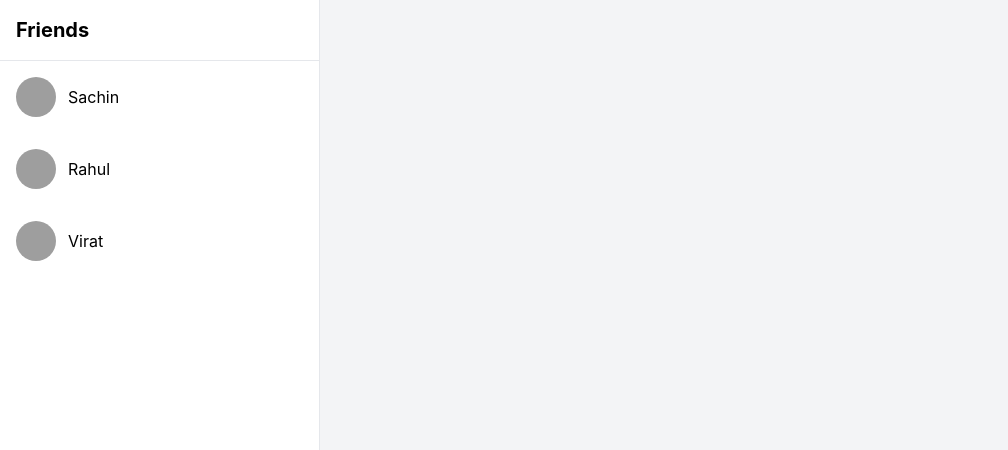
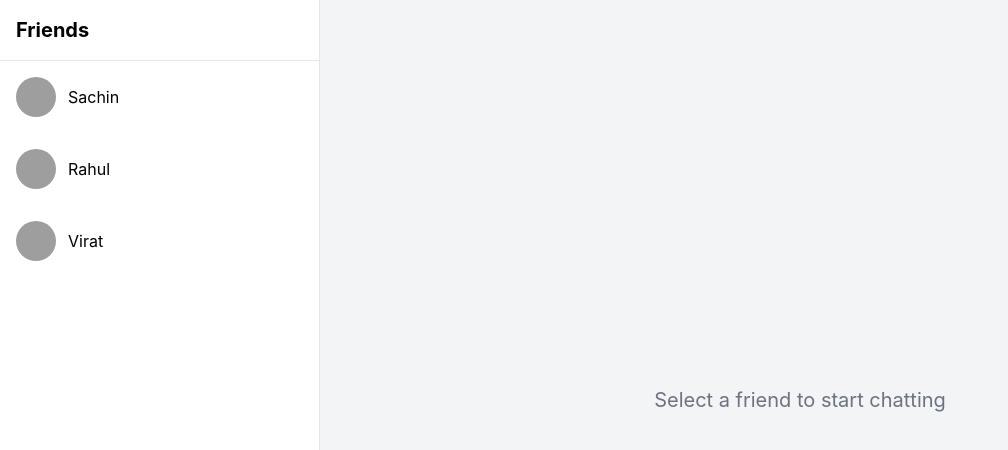
Before and after one commit to webtaculars-ai/messenger-app, a React (Create React App) app: page / in a window 1280 px wide. Shown: the top 450 px of the page, without its empty margins (0-1008 px from the left). Built offline with nearby package versions, Linux system fonts and the light colour scheme; grey boxes are pictures that could not be loaded.

Commit message:
Create chat window component

```diff
--- a/src/App.tsx
+++ b/src/App.tsx
@@ -1,11 +1,28 @@
-import React from "react";
+import React, { useState } from "react";
 import { FriendsList } from "./components/FriendsList";
+import { ChatWindow } from "./components/ChatWindow";
 import { friends } from "./data/friends";
+import { Friend } from "./types";
 
 const App: React.FC = () => {
+  const [selectedFriend, setSelectedFriend] = useState<Friend | null>(null);
+
   return (
     <div className="flex h-screen bg-gray-100">
       <FriendsList friends={friends} />
+      <div className="flex-1 flex flex-col">
+        {selectedFriend ? (
+          <>
+            <ChatWindow selectedFriend={selectedFriend} />
+          </>
+        ) : (
+          <div className="flex-1 flex items-center justify-center bg-gray-100">
+            <p className="text-xl text-gray-500">
+              Select a friend to start chatting
+            </p>
+          </div>
+        )}
+      </div>
     </div>
   );
 };
--- /dev/null
+++ b/src/components/ChatWindow.tsx
@@ -0,0 +1,34 @@
+import React from "react";
+import { Friend } from "../types";
+
+interface ChatWindowProps {
+  selectedFriend: Friend;
+}
+
+const messages: { sender: string; text: string }[] = [];
+export const ChatWindow: React.FC<ChatWindowProps> = ({ selectedFriend }) => (
+  <>
+    <div className="bg-white p-4 flex items-center border-b">
+      <img
+        src={selectedFriend.avatar}
+        alt={selectedFriend.name}
+        className="w-10 h-10 rounded-full mr-3"
+      />
+      <h2 className="text-xl font-bold">{selectedFriend.name}</h2>
+    </div>
+    <div className="flex-1 overflow-y-auto p-4 space-y-4">
+      {messages.map((message, index) => (
+        <div
+          key={index}
+          className={`max-w-xs p-2 rounded-lg ${
+            message.sender === "user"
+              ? "bg-blue-500 text-white ml-auto"
+              : "bg-gray-300"
+          }`}
+        >
+          {message.text}
+        </div>
+      ))}
+    </div>
+  </>
+);
```
